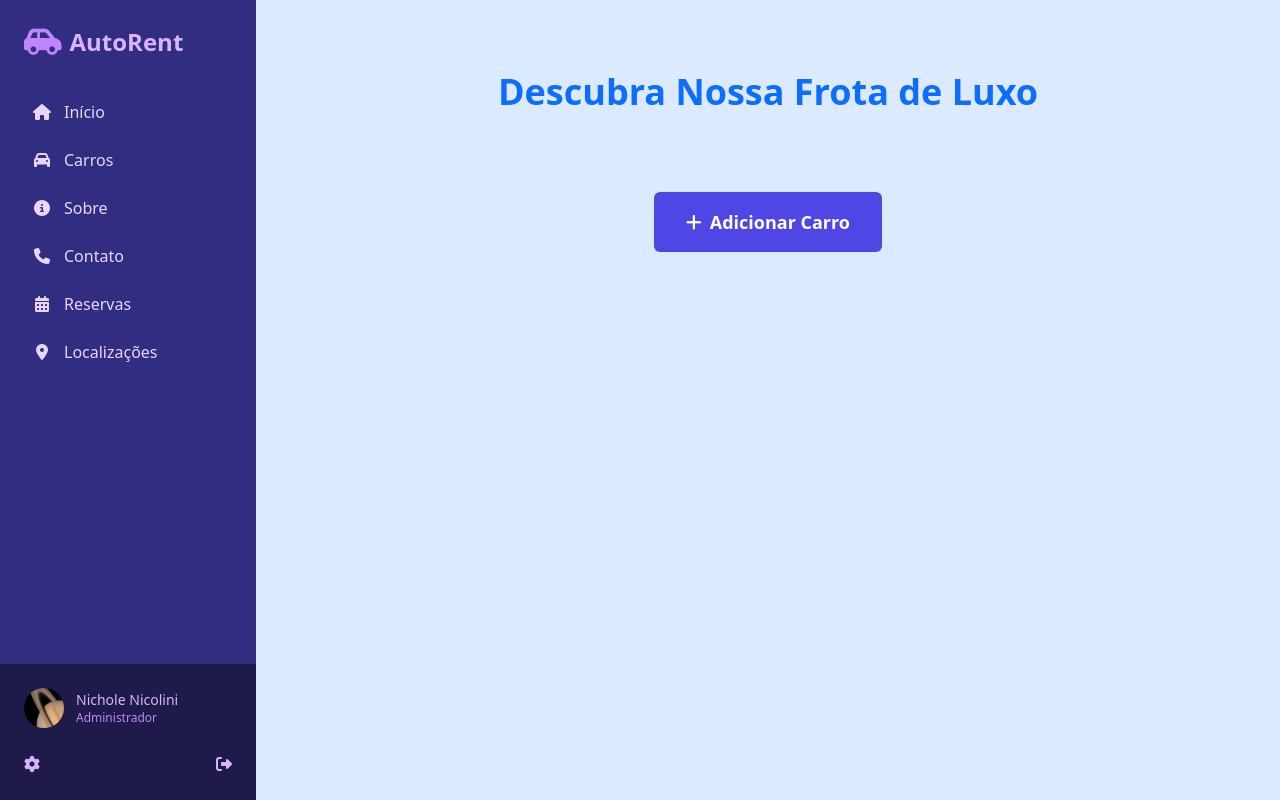
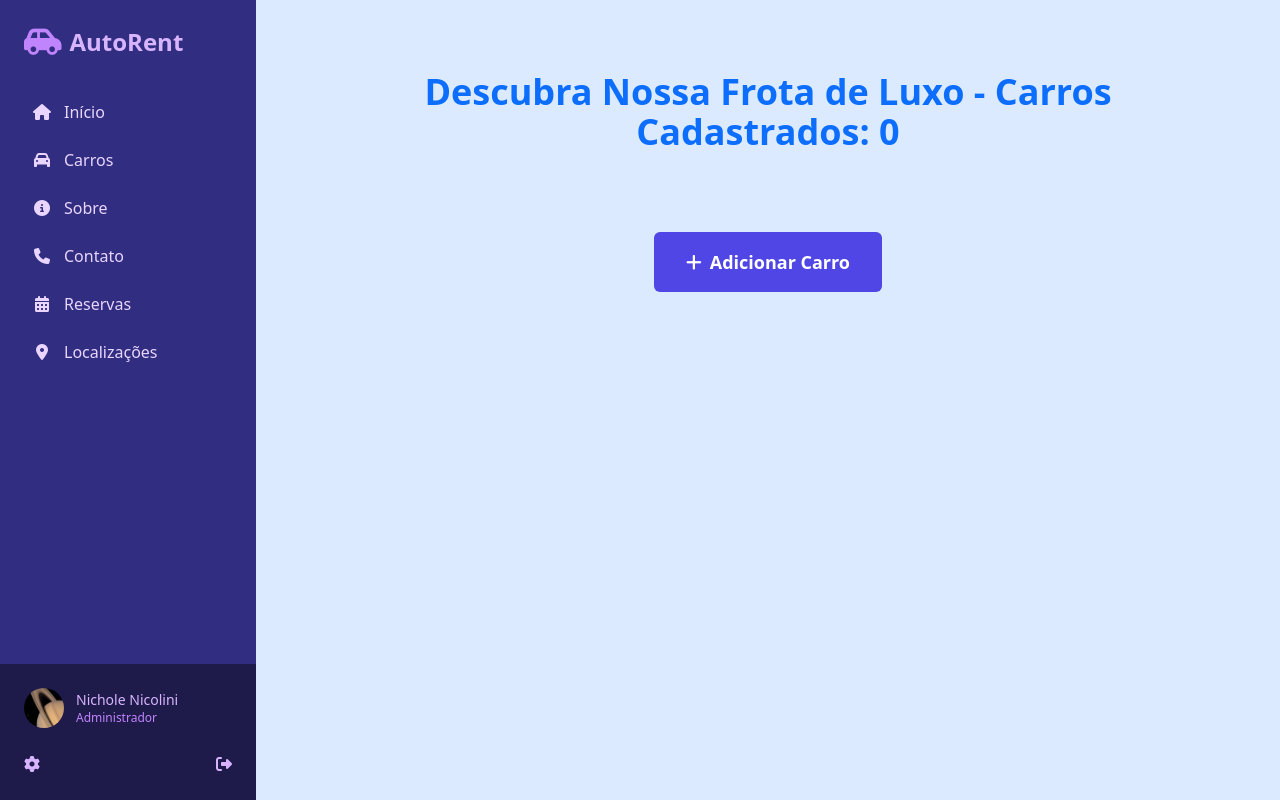
Before and after one commit to nicholetzs/banco-de-dados, a Flask app: page /index in a window 1280 px wide. Run offline with Flask 3, Linux system fonts and the light colour scheme; data that the repository does not hold is empty; some libraries are stand-ins or nearby versions.

Commit message:
nichole aqui, carros cadastrados e exclusao da locacao e o carro agora, alert para nao excluir o carro alugado (ja tinha)

```diff
--- a/templates/index.html
+++ b/templates/index.html
@@ -123,10 +123,10 @@
       <div class="flex-1 p-10 bg-blue-100">
         <!-- My main content goes here -->
         <div class="container mx-auto px-4 py-8">
-          <h1 class="text-4xl font-bold mb-8 text-center text-primary">
-            Descubra Nossa Frota de Luxo
+          <h1 class="text-4xl font-bold mb-8 text-center text-primary ">
+            Descubra Nossa Frota de Luxo -
+            Carros Cadastrados: {{ carros|length }}
           </h1>
-
           <div class="grid grid-cols-1 md:grid-cols-2 lg:grid-cols-3 gap-8">
             {% for carro in carros %}
             <div
```
